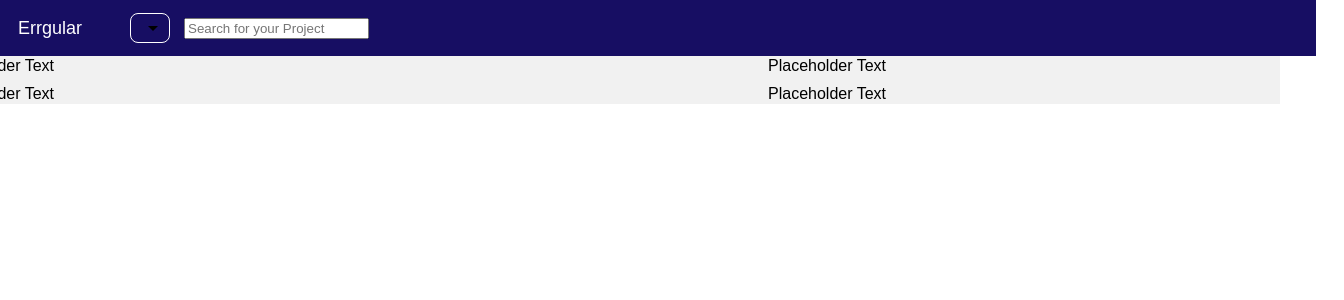
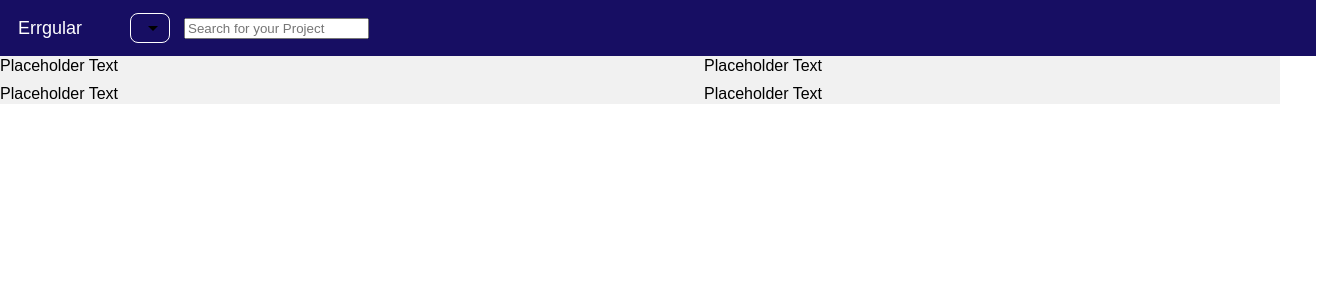
Before and after one commit to hcwong/errgular, a React app: page / in a window 1280 px wide. Shown: the top 300 px of the page, 1344 px wide, since content can reach past the window. Built offline with nearby package versions, Linux system fonts and the light colour scheme; the HTML template or start-up script is replaced by a standard one.

Commit message:
Got hot reloads up

```diff
--- a/web/src/components/App.tsx
+++ b/web/src/components/App.tsx
@@ -5,7 +5,7 @@ import {Home} from './home';
 
 require("./../stylesheets/main.scss");
 
-class Hello extends React.Component<{}, {}> {
+class App extends React.Component<{}, {}> {
   render() {
     return(
       <Home/>
@@ -14,4 +14,8 @@ class Hello extends React.Component<{}, {}> {
 }
 
 const mountNode = document.getElementById("app");
-ReactDOM.render(<Hello />, mountNode);
+ReactDOM.render(<App />, mountNode);
+
+if (module.hot) {
+  module.hot.accept();
+}
--- a/web/src/components/dropdown_contain.tsx
+++ b/web/src/components/dropdown_contain.tsx
@@ -15,7 +15,6 @@ export class DropdownContain extends React.Component<{}, State> {
   }
 
   dropDownHandler() {
-    console.log("clicked");
     if (this.state.clicked) {
       this.setState({clicked: false});
     } else {
--- a/web/src/components/home.tsx
+++ b/web/src/components/home.tsx
@@ -1,4 +1,5 @@
 import * as React from "react";
+
 import {Navbar} from "./layout/navbar";
 import {Body} from "./body";
 
--- a/web/src/stylesheets/components/_box_list.scss
+++ b/web/src/stylesheets/components/_box_list.scss
@@ -1,3 +1,3 @@
 .box_li {
-
+  @include display_flex(row)
 }
--- a/web/src/stylesheets/components/_grid.scss
+++ b/web/src/stylesheets/components/_grid.scss
@@ -7,7 +7,7 @@
     grid-template-rows: 40% 40%;
     grid-template-columns: 45% 45%;
     grid-row-gap: 20%;
-    grid-column-gap: 20%;
+    grid-column-gap: 10%;
     grid-template-areas:
       "top-left top-right"
       "bottom-left bottom-right";
--- a/webpack.config.js
+++ b/webpack.config.js
@@ -24,7 +24,7 @@ const config = {
       { exclude: /node_modules/ },
       { test: /\.svg$/, use: [{loader: "file-loader", options: {name: "./arrow_down.svg"}}]}
     ]
-  }
+  },
 };
 
 module.exports = config;
```
Also changed, not shown: package.json (+5 -2 lines), web/src/components/displaybox.tsx (line endings or trailing spaces), 3 other files (tests, documents, lock files or other folders).
